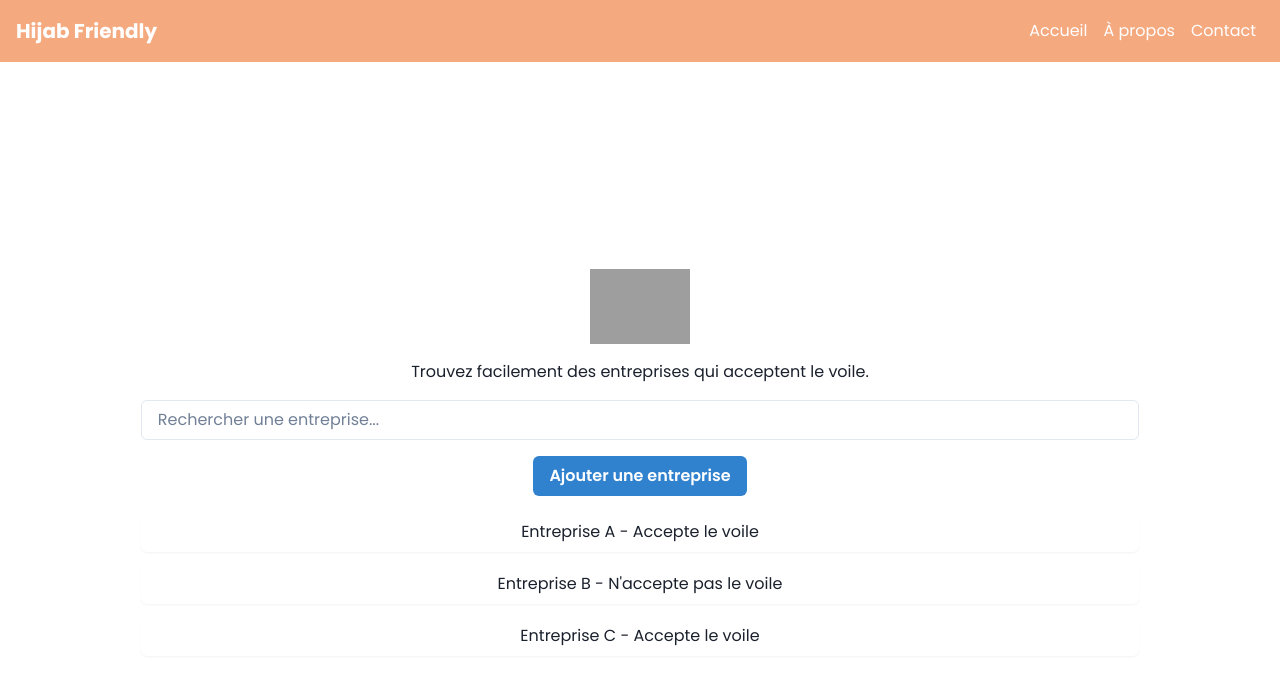
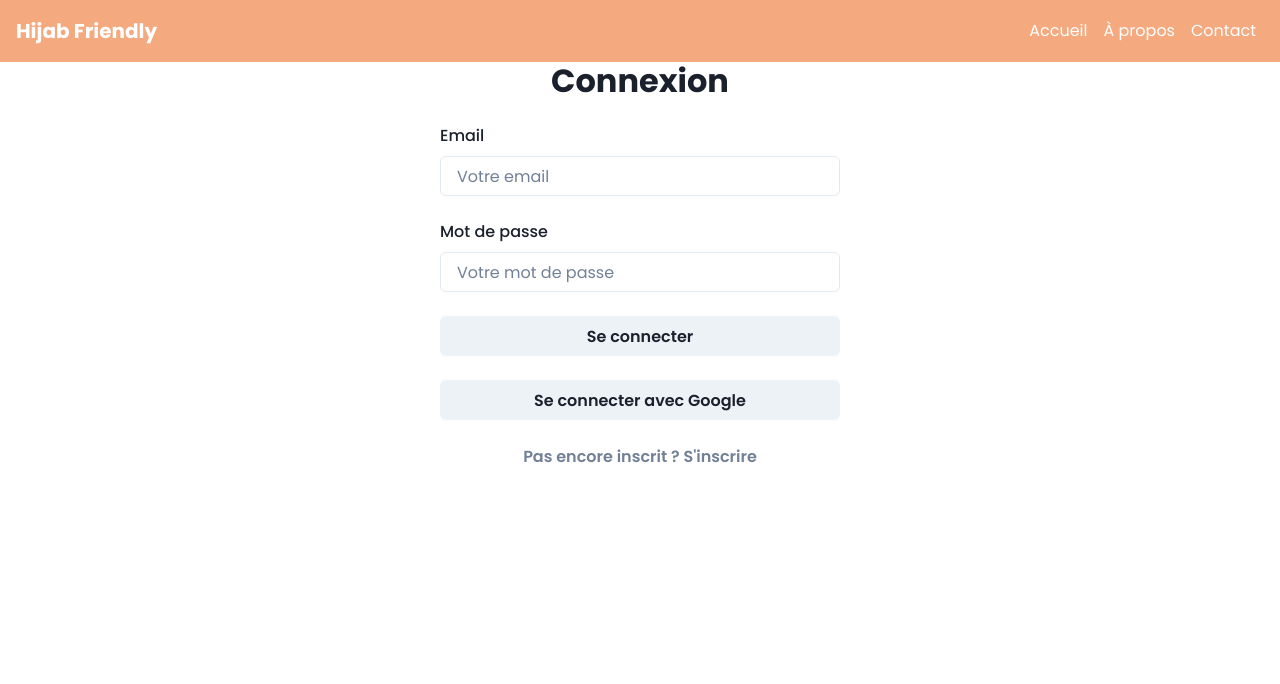
Before and after one commit to Senooy/hijab-friendly, a React (Create React App) app: page /login in a window 1280 px wide. Shown: the top 684 px of the page. Built offline with nearby package versions, Linux system fonts and the light colour scheme; grey boxes are pictures that could not be loaded; the HTML template or start-up script is replaced by a standard one.

Commit message:
inscription/connexion, react router

```diff
--- a/package.json
+++ b/package.json
@@ -10,9 +10,12 @@
     "@testing-library/jest-dom": "^5.17.0",
     "@testing-library/react": "^13.4.0",
     "@testing-library/user-event": "^13.5.0",
+    "firebase": "^10.4.0",
     "framer-motion": "^10.16.4",
     "react": "^18.2.0",
     "react-dom": "^18.2.0",
+    "react-google-recaptcha": "^3.1.0",
+    "react-router-dom": "^6.16.0",
     "react-scripts": "5.0.1",
     "typeface-poppins": "^1.1.13",
     "web-vitals": "^2.1.4"
--- a/src/App.js
+++ b/src/App.js
@@ -1,17 +1,43 @@
 import './App.css';
 import React from 'react';
-import { ChakraProvider, Box, Heading } from '@chakra-ui/react';
+import { ChakraProvider } from '@chakra-ui/react';
+import { BrowserRouter as Router, Routes, Route, Navigate } from 'react-router-dom';
 import theme from './theme';
 import Home from './pages/home.js';
 import Header from './components/header';
+import AddCompany from './pages/AddCompany';
+import Login from './pages/Login';
 
 function App() {
   return (
     <ChakraProvider theme={theme}>
-      <Header />
-      <Home />
+      <Router>
+        <Header />
+        <Routes>
+          <Route path="/" element={<Home />} />
+          <Route path="/login" element={<Login />} />
+          <Route path="/add-company" element={
+            <PrivateWrapper>
+              <AddCompany />
+            </PrivateWrapper>
+          } />
+        </Routes>
+      </Router>
     </ChakraProvider>
   );
 }
 
+
+function PrivateWrapper({ children }) {
+  const isAuthenticated = false; // Remplace cela par ta logique d'authentification
+
+  if (!isAuthenticated) {
+    return <Navigate to="/login" replace />;
+  }
+
+  return children;
+}
+
+
+
 export default App;
--- a/src/components/header.js
+++ b/src/components/header.js
@@ -1,24 +1,37 @@
 // src/components/Header.js
 
 import React from 'react';
-import { Box, Flex, Text, Link } from '@chakra-ui/react';
+import { useLocation, useNavigate } from 'react-router-dom';
+
+import { Box, Flex, Text, Link, Button } from '@chakra-ui/react';
 
 function Header() {
-  return (
-    <Flex as="header" justifyContent="space-between" alignItems="center" padding={4} bg="macchiato.peach" color="white">
+    const location = useLocation();
+    const navigate = useNavigate();
+
+    const handleLoginClick = () => {
+      navigate('/login');
+    }
+
+    return (
+      <Flex as="header" justifyContent="space-between" alignItems="center" padding={4} bg="macchiato.peach" color="white">
       {/* Logo */}
       <Text fontSize="xl" fontWeight="bold">
         Hijab Friendly
       </Text>
 
       {/* Navigation */}
-      <Box>
+      <Flex alignItems="center">
         <Link marginX={2}>Accueil</Link>
         <Link marginX={2}>À propos</Link>
         <Link marginX={2}>Contact</Link>
-      </Box>
+      {/* Bouton Se connecter */}
+      {location.pathname !== '/login' && (
+        <Button marginLeft={4} colorScheme="yellow" onClick={handleLoginClick}>Se connecter</Button>
+      )}
     </Flex>
-  );
+    </Flex>
+    );
 }
 
 export default Header;
--- /dev/null
+++ b/src/firebaseConfig.js
@@ -0,0 +1,17 @@
+import { initializeApp } from 'firebase/app';
+import { getAuth, GoogleAuthProvider } from 'firebase/auth';
+
+const firebaseConfig = {
+  apiKey: "TON_API_KEY",
+  authDomain: "TON_AUTH_DOMAIN",
+  projectId: "TON_PROJECT_ID",
+  storageBucket: "TON_STORAGE_BUCKET",
+  messagingSenderId: "TON_MESSAGING_SENDER_ID",
+  appId: "TON_APP_ID"
+};
+
+const app = initializeApp(firebaseConfig);
+const auth = getAuth(app);
+const provider = new GoogleAuthProvider();
+
+export { auth, provider };
--- /dev/null
+++ b/src/pages/Login.js
@@ -0,0 +1,87 @@
+import React, { useState } from 'react';
+import { auth, provider } from '../firebaseConfig';
+import { signInWithPopup } from 'firebase/auth';
+import { Button, VStack, Heading, Text, Spinner, Input, FormControl, FormLabel, FormErrorMessage } from '@chakra-ui/react';
+
+function Login() {
+  const [isSignIn, setIsSignIn] = useState(true);
+  const [isLoading, setIsLoading] = useState(false);
+  const [errorMessage, setErrorMessage] = useState('');
+  const [email, setEmail] = useState('');
+  const [password, setPassword] = useState('');
+  const [confirmPassword, setConfirmPassword] = useState('');
+
+  const handleGoogleSignIn = async () => {
+    setIsLoading(true);
+    try {
+      const result = await signInWithPopup(auth, provider);
+      console.log(result.user);
+    } catch (error) {
+      console.log(error);
+      setErrorMessage(error.message);
+    } finally {
+      setIsLoading(false);
+    }
+  };
+
+  const handleSubmit = () => {
+    // Traiter la connexion ou l'inscription
+    // Pour l'inscription, vérifiez d'abord si le mot de passe et confirmPassword correspondent.
+  };
+
+  return (
+    <VStack spacing={6} mt={16} width="100%" maxWidth="400px" margin="auto">
+      <Heading as="h1">{isSignIn ? "Connexion" : "Inscription"}</Heading>
+
+      {errorMessage && <Text color="red.500">{errorMessage}</Text>}
+
+      <FormControl>
+        <FormLabel>Email</FormLabel>
+        <Input
+          type="email"
+          placeholder="Votre email"
+          value={email}
+          onChange={(e) => setEmail(e.target.value)}
+        />
+      </FormControl>
+
+      <FormControl>
+        <FormLabel>Mot de passe</FormLabel>
+        <Input
+          type="password"
+          placeholder="Votre mot de passe"
+          value={password}
+          onChange={(e) => setPassword(e.target.value)}
+        />
+      </FormControl>
+
+      {!isSignIn && (
+        <FormControl>
+          <FormLabel>Confirmer le mot de passe</FormLabel>
+          <Input
+            type="password"
+            placeholder="Confirmez votre mot de passe"
+            value={confirmPassword}
+            onChange={(e) => setConfirmPassword(e.target.value)}
+          />
+        </FormControl>
+      )}
+
+      {isLoading ? (
+        <Spinner size="xl" />
+      ) : (
+        <>
+          <Button width="100%" onClick={handleSubmit}>
+            {isSignIn ? "Se connecter" : "S'inscrire"}
+          </Button>
+          <Button width="100%" onClick={handleGoogleSignIn}>Se connecter avec Google</Button>
+          <Button width="100%" variant="link" onClick={() => setIsSignIn(!isSignIn)}>
+            {isSignIn ? "Pas encore inscrit ? S'inscrire" : "Déjà inscrit ? Se connecter"}
+          </Button>
+        </>
+      )}
+    </VStack>
+  );
+}
+
+export default Login;
```
Also changed, not shown: src/pages/AddCompany.js (added), 1 other file (tests, documents, lock files or other folders).
